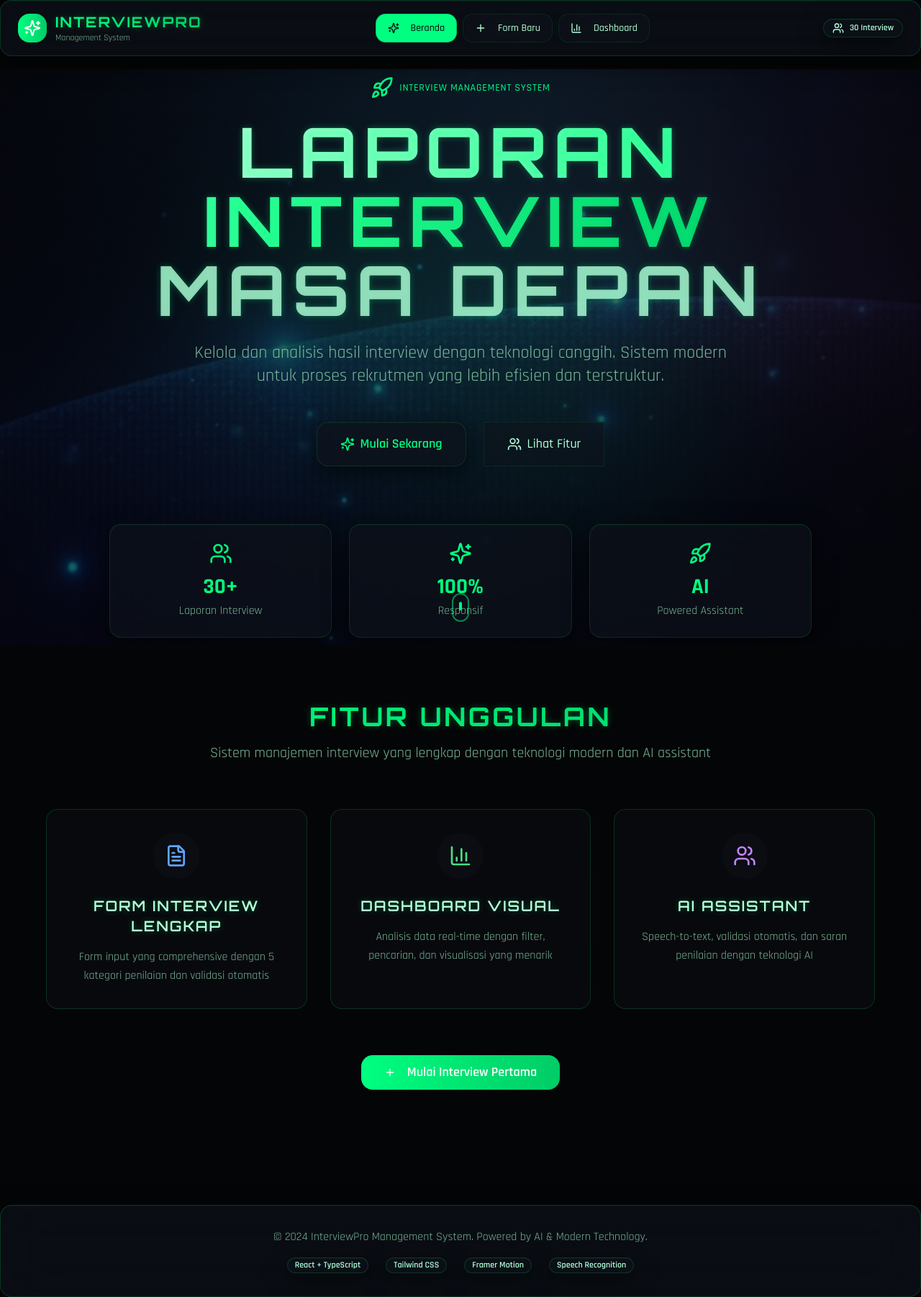
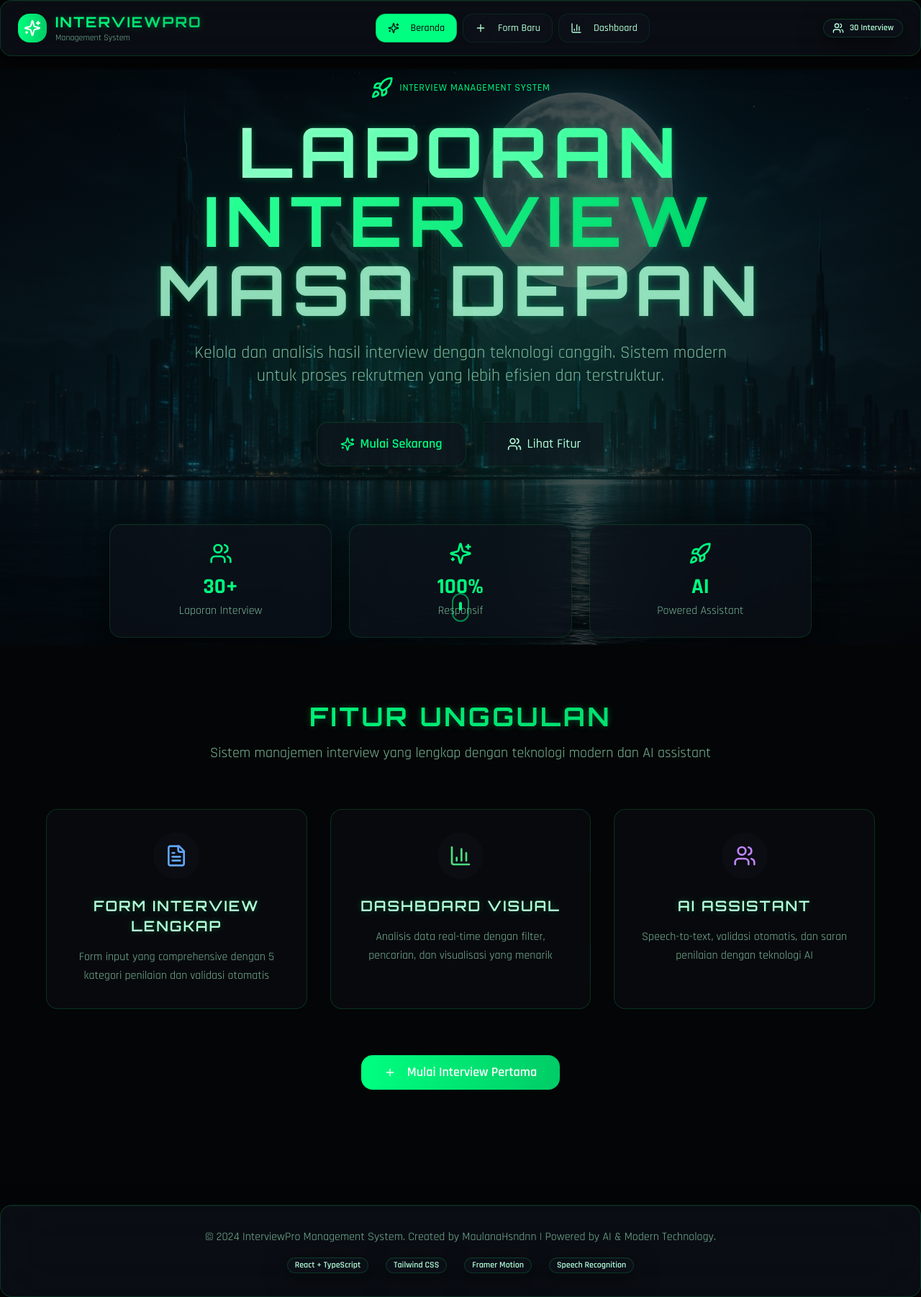
Before and after one commit to maulanahsndn/sinergi-visual-insight, a React (Vite) app: page / in a window 1280 px wide. Shown: the whole page at 72% size. Built offline with nearby package versions, Linux system fonts and the light colour scheme.

Commit message:
Update background and footer
Change background and add footer text.

```diff
--- a/src/components/HeroSection.tsx
+++ b/src/components/HeroSection.tsx
@@ -8,7 +8,7 @@ const HeroSection = () => {
       {/* Background Image */}
       <div
         className="absolute inset-0 bg-cover bg-center bg-no-repeat"
-        style={{ backgroundImage: `url(${heroBg})` }}
+        style={{ backgroundImage: `url(/lovable-uploads/bc55cc81-4345-4ab7-8c67-840d506ae6d8.png)` }}
       />
       {/* Background Overlay */}
       <div className="absolute inset-0 bg-gradient-to-br from-background/80 via-background/60 to-background/80 z-10" />
--- a/src/pages/Index.tsx
+++ b/src/pages/Index.tsx
@@ -317,7 +317,7 @@ const Index = () => {
       <footer className="glass-card border-t border-glass-border/50 py-8 px-6 mt-20">
         <div className="max-w-7xl mx-auto text-center">
           <p className="text-muted-foreground mb-4">
-            © 2024 InterviewPro Management System. Powered by AI & Modern Technology.
+            © 2024 InterviewPro Management System. Created by MaulanaHsndnn | Powered by AI & Modern Technology.
           </p>
           <div className="flex justify-center gap-6">
             <Badge variant="outline" className="glass-card border-glass-border/50">
```
Also changed, not shown: public/lovable-uploads/bc55cc81-4345-4ab7-8c67-840d506ae6d8.png (added).
